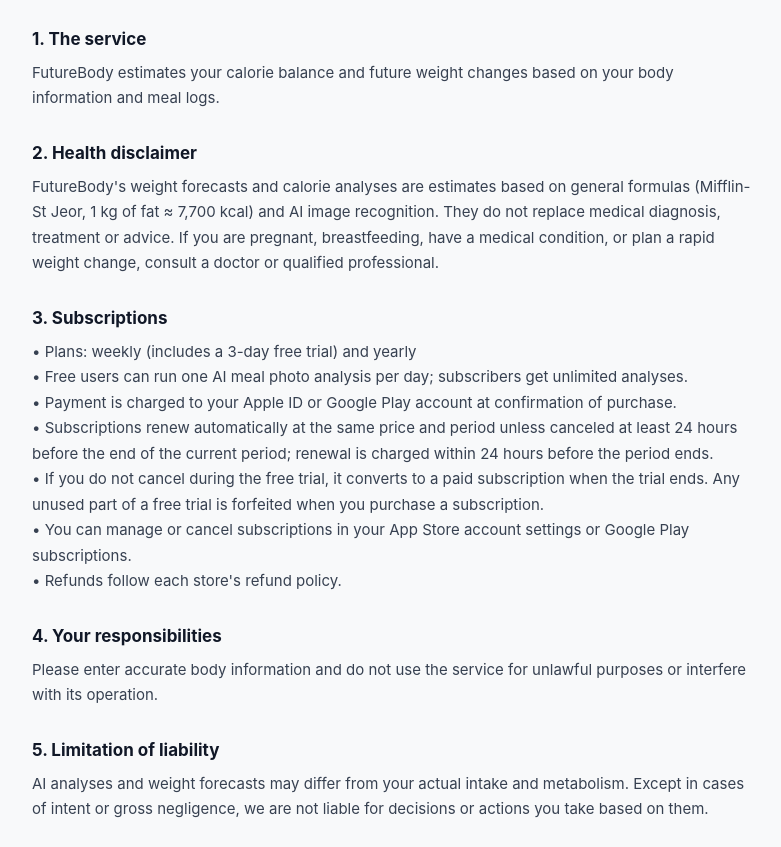
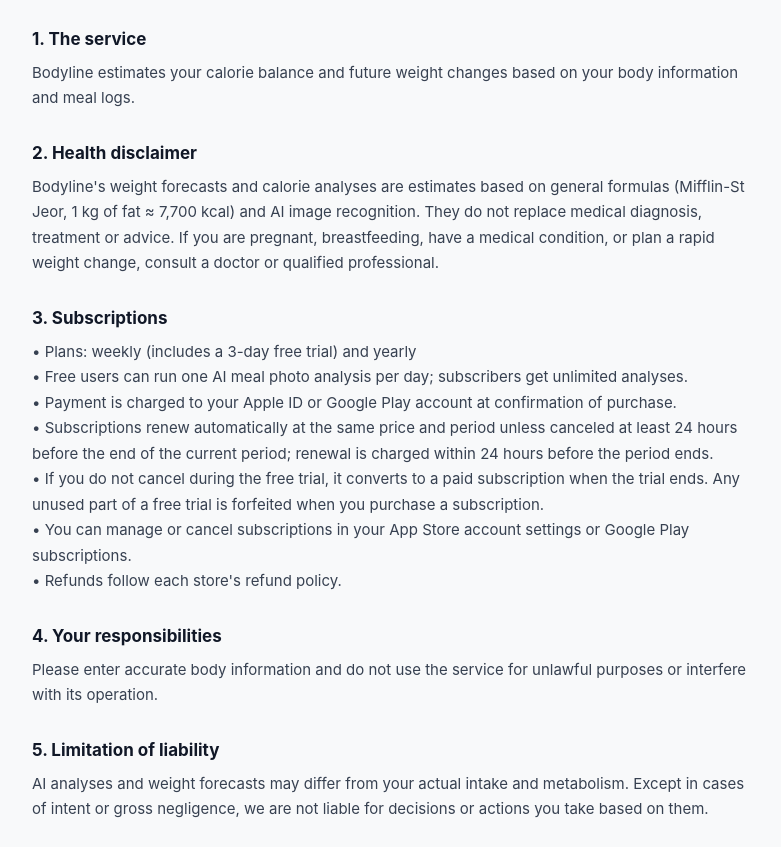
Before and after one commit to secondcafename-a11y/dancompany, a plain HTML site: page develop/bodyline/terms.html in a window 1280 px wide. Shown: the part 1245-2092 px from the top of the page, without its empty margins (248-1029 px from the left). Drawn offline with Linux system fonts and the light colour scheme.

Commit message:
bodyline: rename FutureBody to Bodyline in English legal pages
Co-Authored-By: Claude Opus 5.5 <noreply@anthropic.com>

```diff
--- a/develop/bodyline/terms.html
+++ b/develop/bodyline/terms.html
@@ -42,9 +42,9 @@
 <h1>Terms of Use</h1>
 <p class="date">Effective 2026-11-03</p>
 <h2>1. The service</h2>
-<p>FutureBody estimates your calorie balance and future weight changes based on your body information and meal logs.</p>
+<p>Bodyline estimates your calorie balance and future weight changes based on your body information and meal logs.</p>
 <h2>2. Health disclaimer</h2>
-<p>FutureBody&#39;s weight forecasts and calorie analyses are estimates based on general formulas (Mifflin-St Jeor, 1 kg of fat ≈ 7,700 kcal) and AI image recognition. They do not replace medical diagnosis, treatment or advice. If you are pregnant, breastfeeding, have a medical condition, or plan a rapid weight change, consult a doctor or qualified professional.</p>
+<p>Bodyline&#39;s weight forecasts and calorie analyses are estimates based on general formulas (Mifflin-St Jeor, 1 kg of fat ≈ 7,700 kcal) and AI image recognition. They do not replace medical diagnosis, treatment or advice. If you are pregnant, breastfeeding, have a medical condition, or plan a rapid weight change, consult a doctor or qualified professional.</p>
 <h2>3. Subscriptions</h2>
 <p>• Plans: weekly (includes a 3-day free trial) and yearly<br>• Free users can run one AI meal photo analysis per day; subscribers get unlimited analyses.<br>• Payment is charged to your Apple ID or Google Play account at confirmation of purchase.<br>• Subscriptions renew automatically at the same price and period unless canceled at least 24 hours before the end of the current period; renewal is charged within 24 hours before the period ends.<br>• If you do not cancel during the free trial, it converts to a paid subscription when the trial ends. Any unused part of a free trial is forfeited when you purchase a subscription.<br>• You can manage or cancel subscriptions in your App Store account settings or Google Play subscriptions.<br>• Refunds follow each store&#39;s refund policy.</p>
 <h2>4. Your responsibilities</h2>
```
Also changed, not shown: develop/bodyline/privacy.html (+1 -1 lines).
